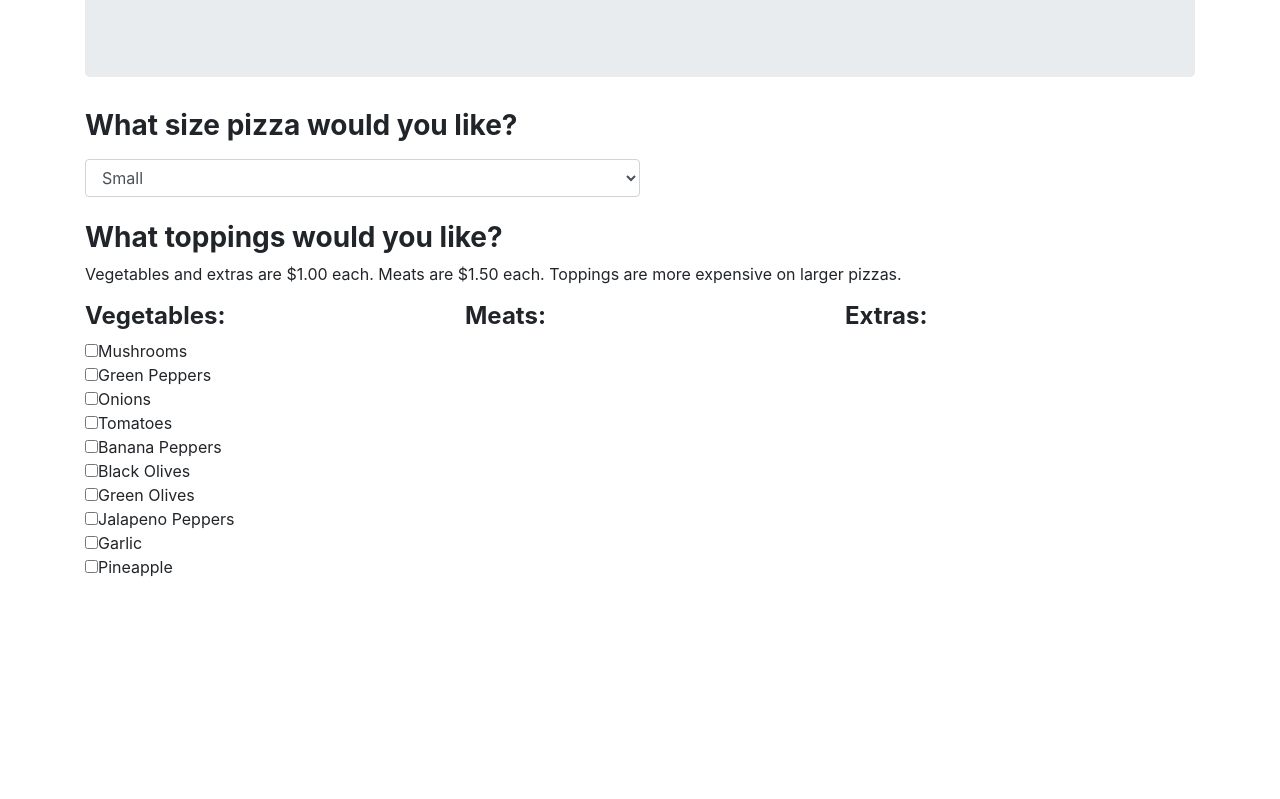
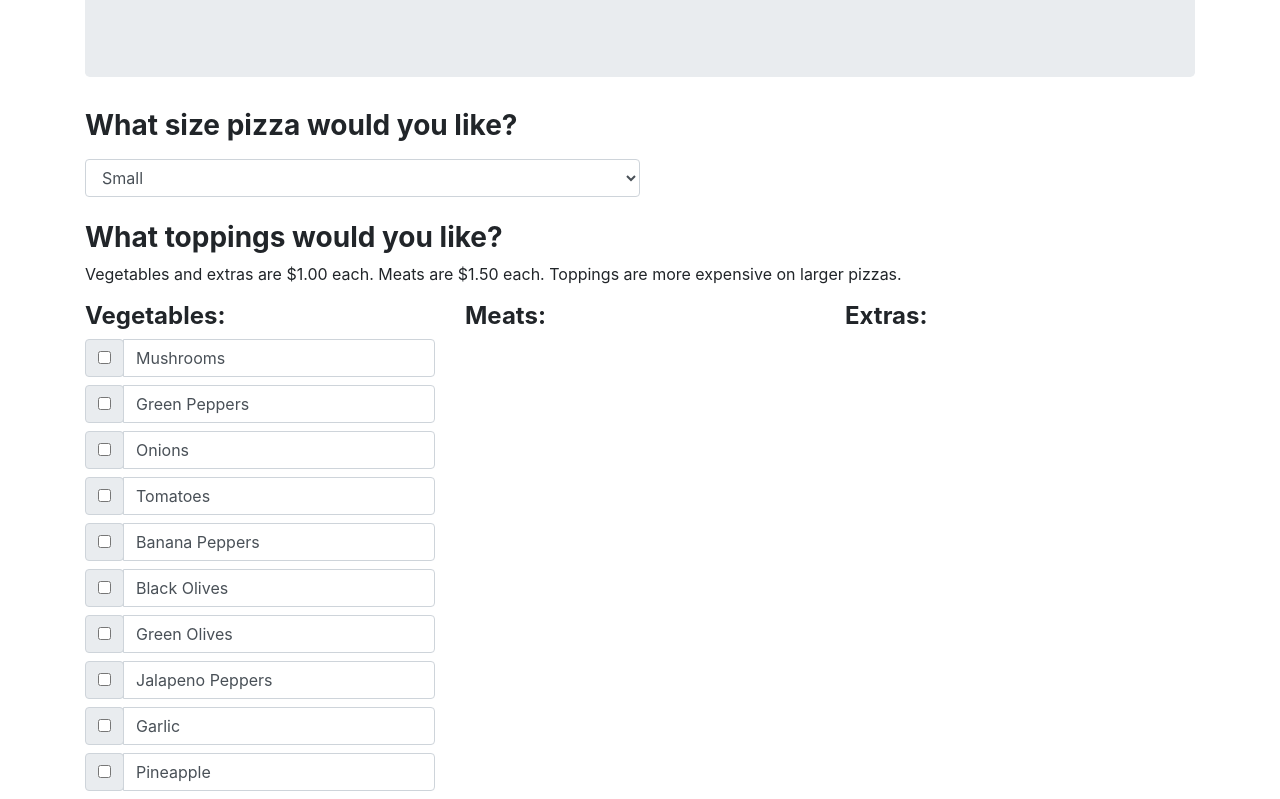
Before and after one commit to youngzliu/orderPizza, a plain HTML site: page index.html in a window 1280 px wide. Shown: the part 177-976 px from the top of the page. Before the commit the page ends 800 px from the top, so only its background shows below. Drawn offline with Linux system fonts and the light colour scheme.

Commit message:
add form.styling for vegetable toppings.

```diff
--- a/css/styles.css
+++ b/css/styles.css
@@ -5,3 +5,9 @@
 h3, h4{
   font-weight: bold;
 }
+
+.form-check{
+  border: 1px solid #ced4da;
+  border-radius: 0.25rem;
+  transition: border-color 0.15s ease-in-out, box-shadow 0.15s ease-in-out;
+}
--- a/index.html
+++ b/index.html
@@ -30,24 +30,66 @@
         <div class="row">
           <div class="col-md-4">
             <h4>Vegetables:</h4>
-            <div class="input-group">
-              <span class="input-group-addon">
-                <input type="checkbox" name="vegetable" value="mushrooms" class="">Mushrooms
-              </span>
+            <div class="input-group mb-2">
+              <div class="input-group-prepend input-group-text">
+                <input type="checkbox" name="vegetable" value="mushrooms" id="veg1">
               </div>
-            <div class="input-group">
-              <span class="input-group-addon">
-                <input type="checkbox" name="vegetable" value="green peppers">Green Peppers
-              </span>
+              <label for="veg1" class="form-control">Mushrooms</label>
             </div>
-            <input type="checkbox" name="vegetable" value="onions">Onions<br>
-            <input type="checkbox" name="vegetable" value="tomatoes">Tomatoes<br>
-            <input type="checkbox" name="vegetable" value="banana peppers">Banana Peppers<br>
-            <input type="checkbox" name="vegetable" value="black olives">Black Olives<br>
-            <input type="checkbox" name="vegetable" value="green olives">Green Olives<br>
-            <input type="checkbox" name="vegetable" value="jalapeno peppers">Jalapeno Peppers<br>
-            <input type="checkbox" name="vegetable" value="mushroom">Garlic<br>
-            <input type="checkbox" name="vegetable" value="pineapple">Pineapple<br>
+            <div class="input-group mb-2">
+              <div class="input-group-prepend input-group-text">
+                <input type="checkbox" name="vegetable" value="green peppers" id="veg2">
+              </div>
+              <label for="veg2" class="form-control">Green Peppers</label>
+            </div>
+            <div class="input-group mb-2">
+              <div class="input-group-prepend input-group-text">
+                <input type="checkbox" name="vegetable" value="onions" id="veg3">
+              </div>
+              <label for="veg3" class="form-control">Onions</label>
+            </div>
+            <div class="input-group mb-2">
+              <div class="input-group-prepend input-group-text">
+                <input type="checkbox" name="vegetable" value="tomatoes" id="veg4">
+              </div>
+              <label for="veg4" class="form-control">Tomatoes</label>
+            </div>
+            <div class="input-group mb-2">
+              <div class="input-group-prepend input-group-text">
+                <input type="checkbox" name="vegetable" value="banana peppers" id="veg5">
+              </div>
+              <label for="veg5" class="form-control">Banana Peppers</label>
+            </div>
+            <div class="input-group mb-2">
+              <div class="input-group-prepend input-group-text">
+                <input type="checkbox" name="vegetable" value="black olives" id="veg6">
+              </div>
+              <label for="veg6" class="form-control">Black Olives</label>
+            </div>
+            <div class="input-group mb-2">
+              <div class="input-group-prepend input-group-text">
+                <input type="checkbox" name="vegetable" value="green olives" id="veg7">
+              </div>
+              <label for="veg7" class="form-control">Green Olives</label>
+            </div>
+            <div class="input-group mb-2">
+              <div class="input-group-prepend input-group-text">
+                <input type="checkbox" name="vegetable" value="jalapeno peppers" id="veg8">
+              </div>
+              <label for="veg8" class="form-control">Jalapeno Peppers</label>
+            </div>
+            <div class="input-group mb-2">
+              <div class="input-group-prepend input-group-text">
+                <input type="checkbox" name="vegetable" value="garlic" id="veg9">
+              </div>
+              <label for="veg9" class="form-control">Garlic</label>
+            </div>
+            <div class="input-group mb-2">
+              <div class="input-group-prepend input-group-text">
+                <input type="checkbox" name="vegetable" value="pineapple" id="veg10">
+              </div>
+              <label for="veg10" class="form-control">Pineapple</label>
+            </div>
         </div>
         <div class="col-md-4">
           <h4>Meats:</h4>
```
Lines whose indentation alone changed are shown as unchanged.
